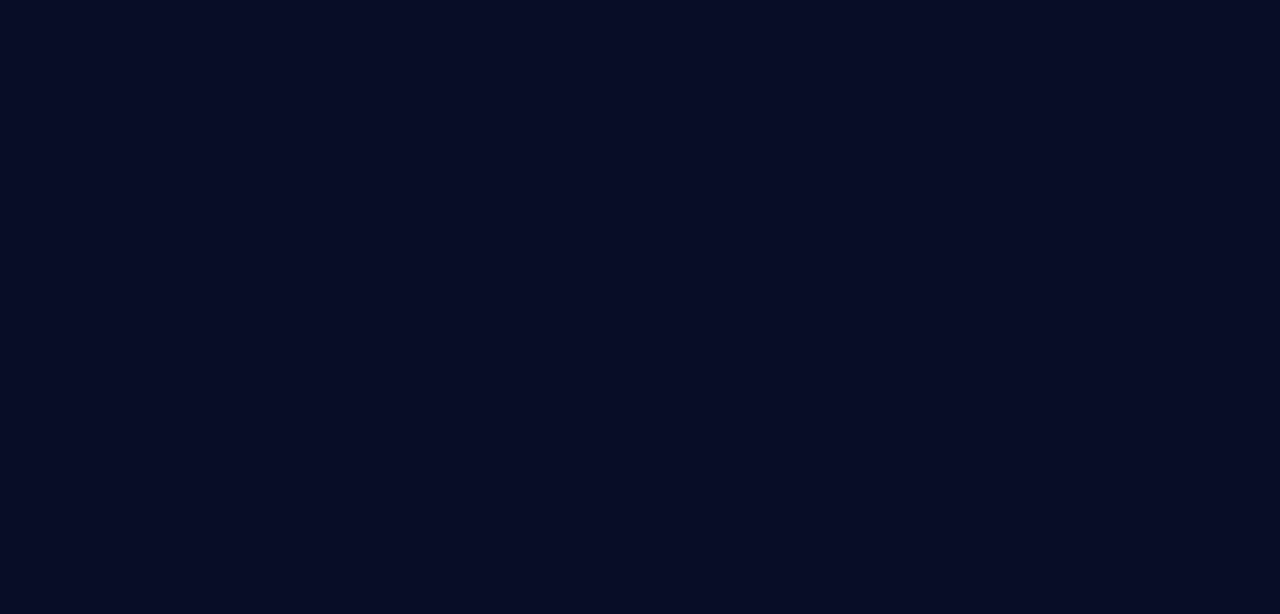
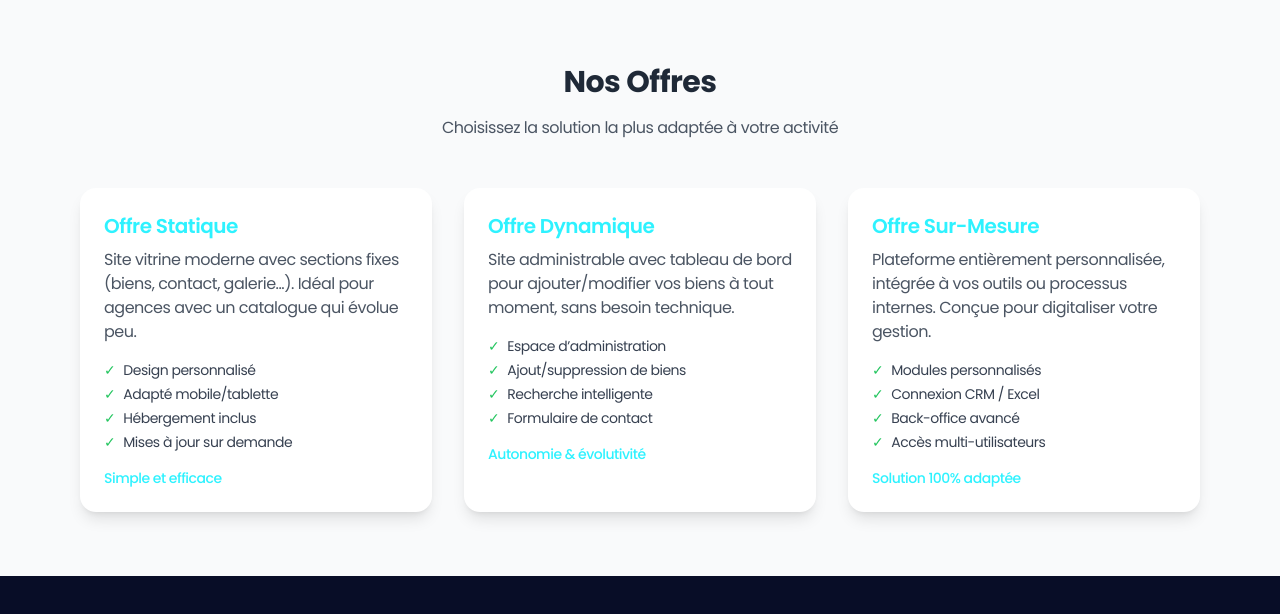
Before and after one commit to mohammed-hakim/bht, a React (Vite) app: page /offers in a window 1280 px wide. Before the commit this address had no page. Shown: the top 614 px of the page. Built offline with nearby package versions, Linux system fonts and the light colour scheme.

Commit message:
up vercel conf

```diff
--- a/index.html
+++ b/index.html
@@ -4,8 +4,18 @@
     <meta charset="UTF-8" />
     <link rel="icon" type="image/svg+xml" href="/favicon.ico" />
     <meta name="viewport" content="width=device-width, initial-scale=1.0" />
-    <title>EURL BHT</title>
-  </head>
+    <title>EURL BHT Promotion Immobilière</title>
+  <meta name="description" content="Découvrez nos logements F2, F3, F4, et Duplex à vendre dans notre promotion immobilière moderne." />
+
+  <!-- Social preview -->
+  <meta property="og:title" content="EURL BHT Promotion Immobilière" />
+  <meta property="og:description" content="Logements modernes à prix attractifs. Trouvez votre futur chez-vous." />
+  <meta property="og:image" content="/images/new/building.png" />
+  <meta property="og:url" content="https://bht-dun.vercel.app/" />
+  <meta name="twitter:card" content="summary_large_image" />
+  <meta name="twitter:image" content="/images/new/building.png" />
+
+</head>
   <body>
     <div id="root"></div>
     <script type="module" src="/src/main.jsx"></script>
--- a/package.json
+++ b/package.json
@@ -15,6 +15,7 @@
     "react": "^18.3.1",
     "react-countup": "^6.5.3",
     "react-dom": "^18.3.1",
+    "react-helmet": "^6.1.0",
     "react-router-dom": "^7.6.2",
     "react-scroll": "^1.9.0",
     "react-slidedown": "^2.4.7"
--- a/src/App.jsx
+++ b/src/App.jsx
@@ -1,6 +1,7 @@
 import { BrowserRouter as Router, Routes, Route } from "react-router-dom";
 import Home from "./pages/Home";
 import LotDetails from "./pages/LotDetails"; // You’ll create this next
+import Offers from "./pages/Offers"; // You’ll create this next
 
 const App = () => {
   return (
@@ -8,6 +9,7 @@ const App = () => {
       <Routes>
         <Route path="/" element={<Home />} />
         <Route path="/lot/:id" element={<LotDetails />} />
+        <Route path="/offers" element={<Offers />} />
       </Routes>
     </Router>
   );
--- /dev/null
+++ b/src/pages/Offers.jsx
@@ -0,0 +1,71 @@
+const offers = [
+    {
+      title: "Offre Statique",
+      description:
+        "Site vitrine moderne avec sections fixes (biens, contact, galerie...). Idéal pour agences avec un catalogue qui évolue peu.",
+      features: [
+        "Design personnalisé",
+        "Adapté mobile/tablette",
+        "Hébergement inclus",
+        "Mises à jour sur demande"
+      ],
+      highlight: "Simple et efficace",
+    },
+    {
+      title: "Offre Dynamique",
+      description:
+        "Site administrable avec tableau de bord pour ajouter/modifier vos biens à tout moment, sans besoin technique.",
+      features: [
+        "Espace d’administration",
+        "Ajout/suppression de biens",
+        "Recherche intelligente",
+        "Formulaire de contact"
+      ],
+      highlight: "Autonomie & évolutivité",
+    },
+    {
+      title: "Offre Sur-Mesure",
+      description:
+        "Plateforme entièrement personnalisée, intégrée à vos outils ou processus internes. Conçue pour digitaliser votre gestion.",
+      features: [
+        "Modules personnalisés",
+        "Connexion CRM / Excel",
+        "Back-office avancé",
+        "Accès multi-utilisateurs"
+      ],
+      highlight: "Solution 100% adaptée",
+    },
+  ];
+
+  export default function Offers() {
+    return (
+      <section className="bg-gray-50 py-16 px-4 sm:px-6 lg:px-20">
+        <div className="max-w-7xl mx-auto text-center mb-12">
+          <h2 className="text-3xl font-bold text-gray-800 mb-4">Nos Offres</h2>
+          <p className="text-gray-600">Choisissez la solution la plus adaptée à votre activité</p>
+        </div>
+
+        <div className="grid md:grid-cols-3 gap-8">
+          {offers.map((offer, idx) => (
+            <div
+              key={idx}
+              className="bg-white rounded-2xl shadow-lg p-6 hover:shadow-xl transition duration-300"
+            >
+              <h3 className="text-xl font-semibold text-p1 mb-2">{offer.title}</h3>
+              <p className="text-gray-600 mb-4">{offer.description}</p>
+
+              <ul className="text-sm text-gray-700 space-y-1 mb-4">
+                {offer.features.map((f, i) => (
+                  <li key={i} className="flex items-center gap-2">
+                    <span className="text-green-500">✓</span> {f}
+                  </li>
+                ))}
+              </ul>
+
+              <div className="mt-auto text-sm font-medium text-p1">{offer.highlight}</div>
+            </div>
+          ))}
+        </div>
+      </section>
+    );
+  }
--- a/src/sections/Footer.jsx
+++ b/src/sections/Footer.jsx
@@ -54,7 +54,7 @@ const Footer = () => {
         </div>
 
         {/* Réseaux sociaux */}
-        <div className="flex justify-center md:justify-end flex-1 gap-4">
+        {/* <div className="flex justify-center md:justify-end flex-1 gap-4 flex-wrap">
           {socials.map(({ id, url, icon, title }) => (
                       //  href={url}
                           <a
@@ -65,10 +65,26 @@ const Footer = () => {
               rel="noopener noreferrer"
               className="transition hover:opacity-70"
             >
-              <img src={icon} alt={title} className="w-6 h-6" />
+              <img src={icon} alt={title} className="w- h-6" />
             </a>
           ))}
-        </div>
+        </div> */}
+  <div className="flex flex-wrap justify-center gap-4 md:justify-end flex-1 w-full md:w-auto mt-4 md:mt-0">
+  {socials.map(({ id, url, icon, title }) => (
+    <a
+      key={id}
+      href={url}
+      aria-label={title}
+      target="_blank"
+      rel="noopener noreferrer"
+      className="transition hover:opacity-70 min-w-[44px] flex justify-center"
+    >
+      <img src={icon} alt={title} className="w-6 h-6" />
+    </a>
+  ))}
+</div>
+
+
       </div>
     </div>
   </footer>
```
Also changed, not shown: 1 other file (tests, documents, lock files or other folders).
